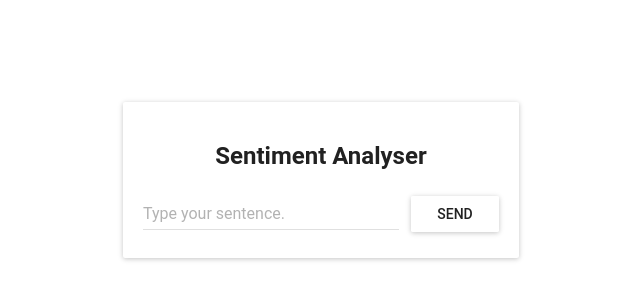
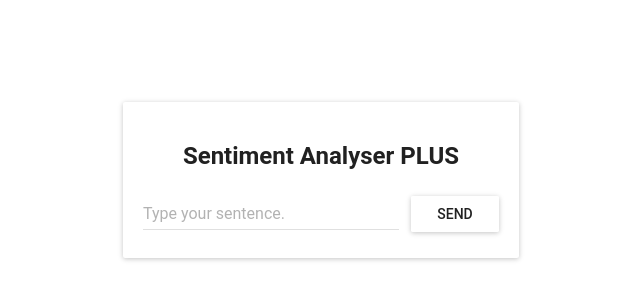
Before and after one commit to miketrenk/k8s-demo-sa-frontend, a React (Create React App) app: page / in a window 1280 px wide. Shown: the part 248-548 px from the top of the page, without its empty margins (317-957 px from the left). Built offline with nearby package versions, Linux system fonts and the light colour scheme.

Commit message:
newer and better

```diff
--- a/src/App.js
+++ b/src/App.js
@@ -46,10 +46,10 @@ class App extends Component {
             <MuiThemeProvider>
                 <div className="centerize">
                     <Paper zDepth={1} className="content">
-                        <h2>Sentiment Analyser</h2>
+                        <h2>Sentiment Analyser PLUS</h2>
                         <TextField ref={ref => this.textField = ref} onKeyUp={this.onEnterPress.bind(this)}
                                    hintText="Type your sentence."/>
-                        <RaisedButton  label="Send" color="green" style={style} onClick={this.analyzeSentence.bind(this)}/>
+                        <RaisedButton  label="Send" style={style} onClick={this.analyzeSentence.bind(this)}/>
                         {polarityComponent}
                     </Paper>
                 </div>
```
Also changed, not shown: .travis.yml.
